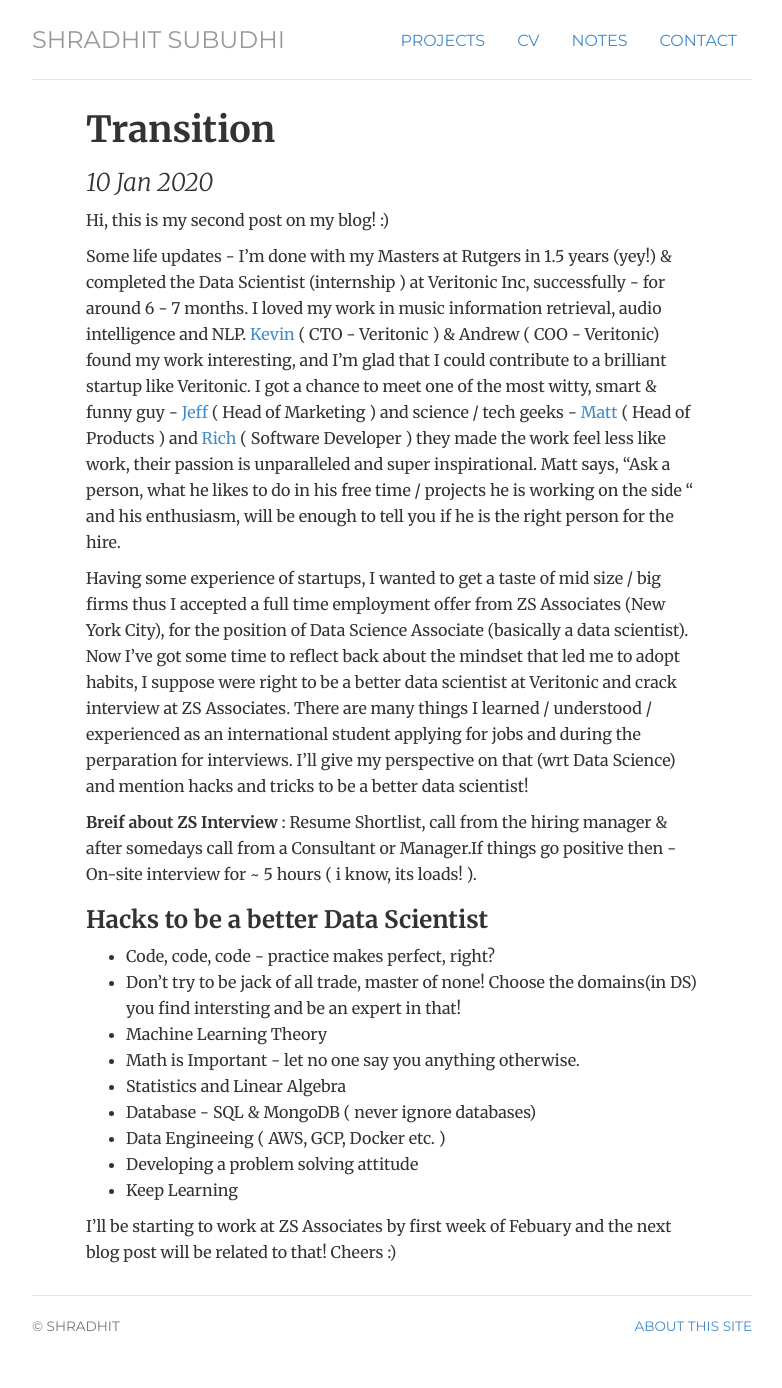
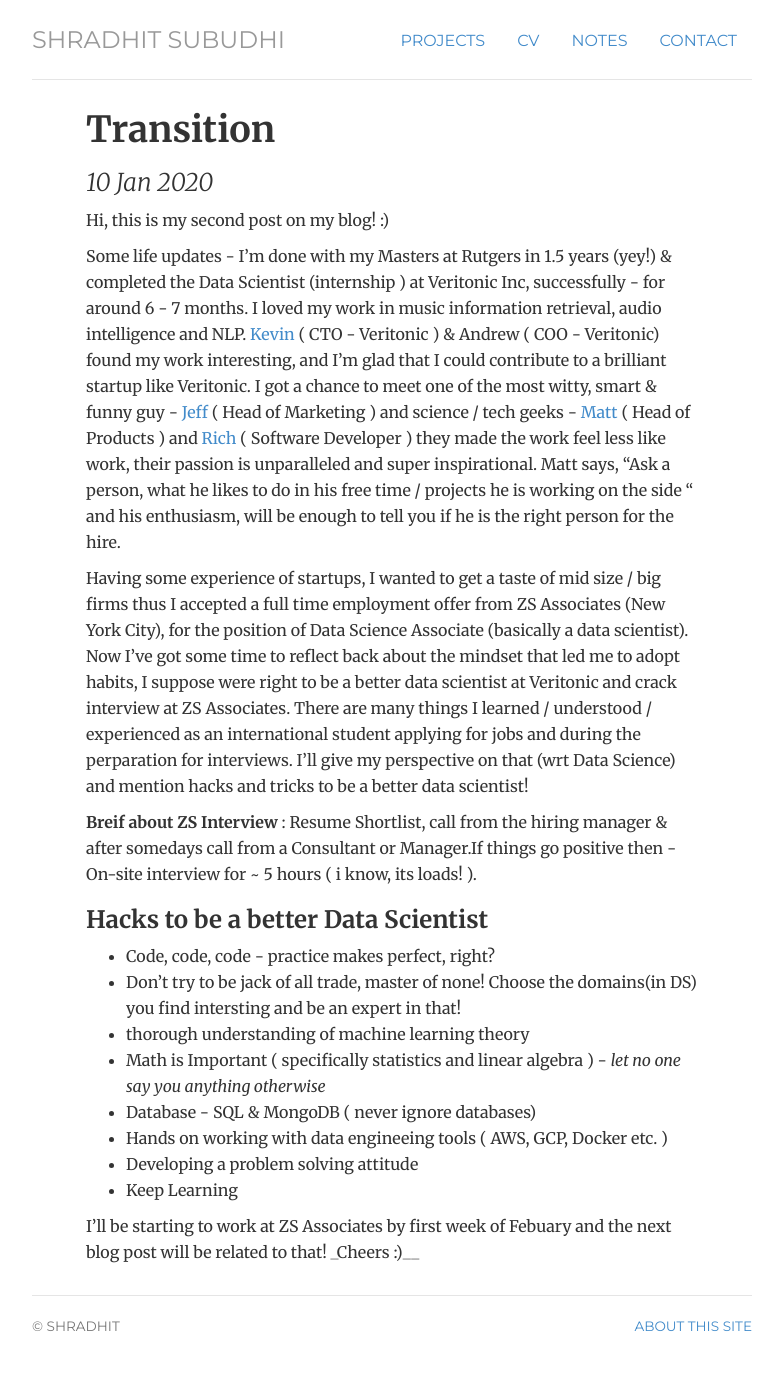
Before and after one commit to shradhit7/shradhit7.github.io, a Jekyll site: the page built from _posts/2020-01-10- Full Time Job.md, in a window 1280 px wide. Shown: the whole page, without its empty margins (248-1030 px from the left). Built offline with Jekyll 4.4.1, drawn with Linux system fonts in a browser that asks for light colours.

Commit message:
Update 2020-01-10- Full Time Job.md

```diff
--- a/_posts/2020-01-10- Full Time Job.md
+++ b/_posts/2020-01-10- Full Time Job.md
@@ -17,12 +17,12 @@
 
 - Code, code, code - practice makes perfect, right?
 - Don't try to be jack of all trade, master of none! Choose the domains(in DS) you find intersting and be an expert in that!
-- Machine Learning Theory
-- Math is Important - let no one say you anything otherwise.
-- Statistics and Linear Algebra
+- thorough understanding of machine learning theory
+- Math is Important ( specifically statistics and linear algebra ) - _let no one say you anything otherwise_
 - Database - SQL & MongoDB ( never ignore databases)
-- Data Engineeing ( AWS, GCP, Docker etc. )
+- Hands on working with data engineeing tools ( AWS, GCP, Docker etc. )
 - Developing a problem solving attitude
 - Keep Learning
 
-I'll be starting to work at ZS Associates by first week of Febuary and the next blog post will be related to that! Cheers :)
+I'll be starting to work at ZS Associates by first week of Febuary and the next blog post will be related to that!
+_Cheers :)__
```
